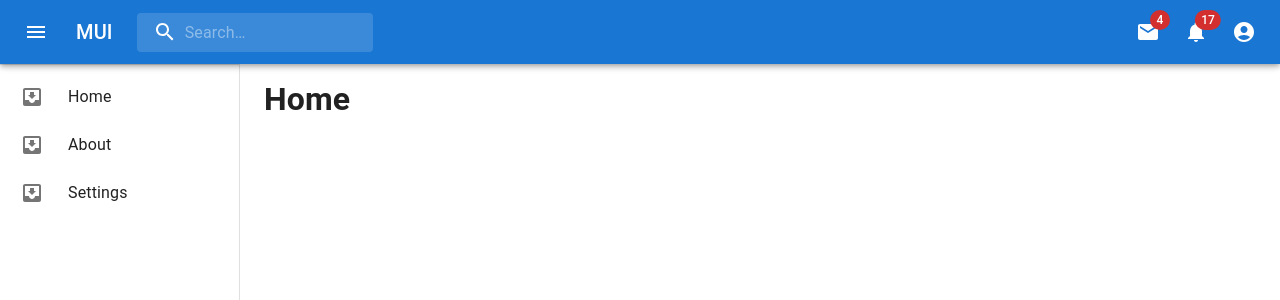
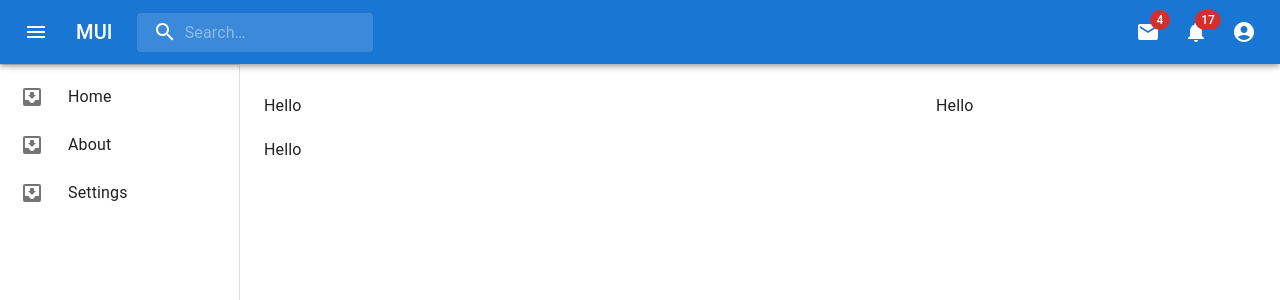
Before and after one commit to shubhamsinha21/UDashboard, a React (Create React App) app: page / in a window 1280 px wide. Shown: the top 300 px of the page. Built offline with nearby package versions, Linux system fonts and the light colour scheme.

Commit message:
Added grid

```diff
--- a/src/pages/Home.jsx
+++ b/src/pages/Home.jsx
@@ -1,16 +1,32 @@
 import Sidenav from "../components/Sidenav";
 import { Box } from "@mui/material";
 import Navbar from "../components/Navbar";
+import Grid from "@mui/material/Grid";
 
 export default function Home() {
   return (
     <>
       <Navbar />
-      <Box height={30} />
+      <Box height={70} />
       <Box sx={{ display: "flex" }}>
         <Sidenav />
         <Box component="main" sx={{ flexGrow: 1, p: 3 }}>
-          <h1>Home</h1>
+          <Grid container spacing={2}>
+            <Grid item xs={8}>
+              Hello
+            </Grid>
+            <Grid item xs={4}>
+              Hello
+            </Grid>
+          </Grid>
+
+          <Box height={20} />
+          <Grid container spacing={2}>
+            <Grid item xs={8}>
+              Hello
+            </Grid>
+            <Grid item xs={4}></Grid>
+          </Grid>
         </Box>
       </Box>
     </>
```
